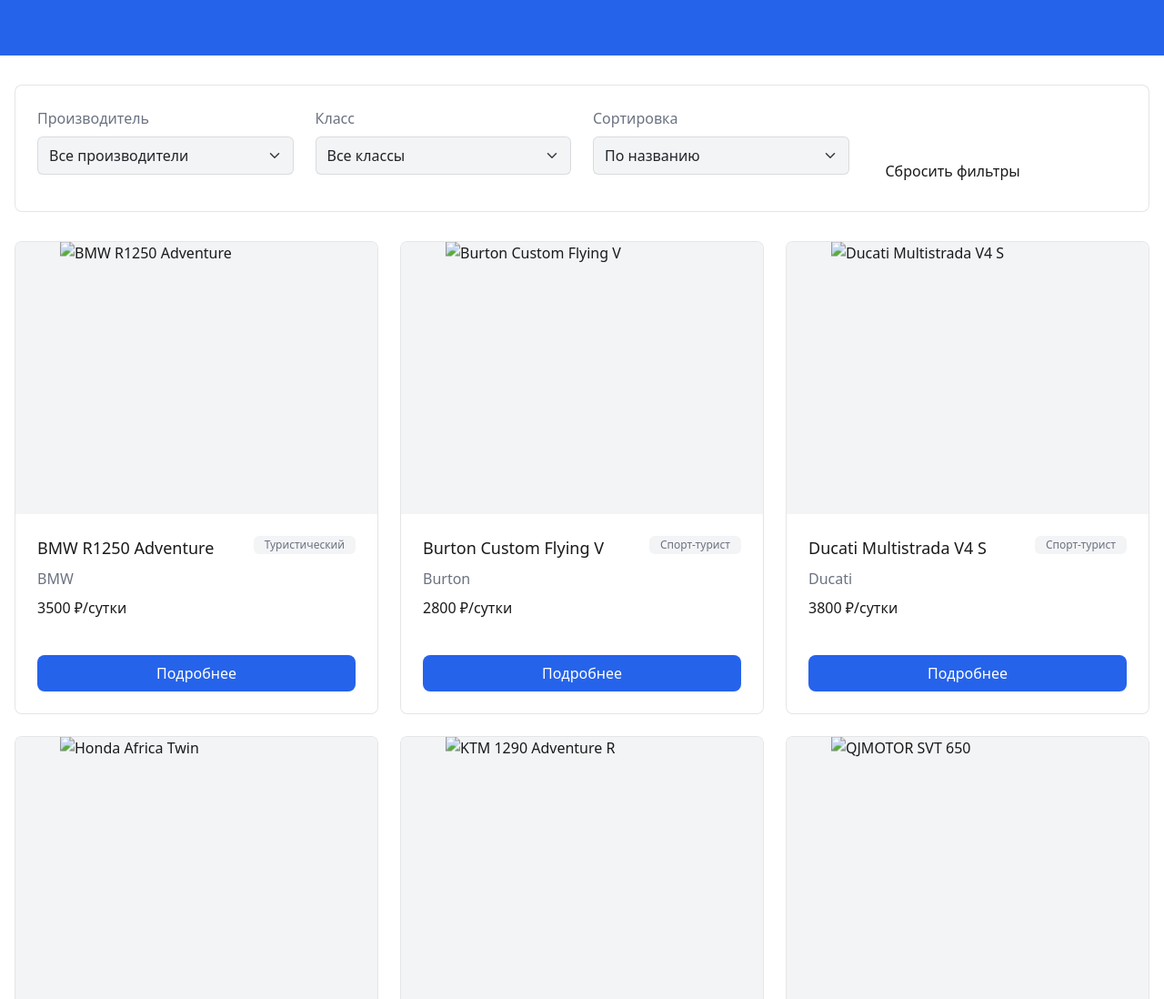
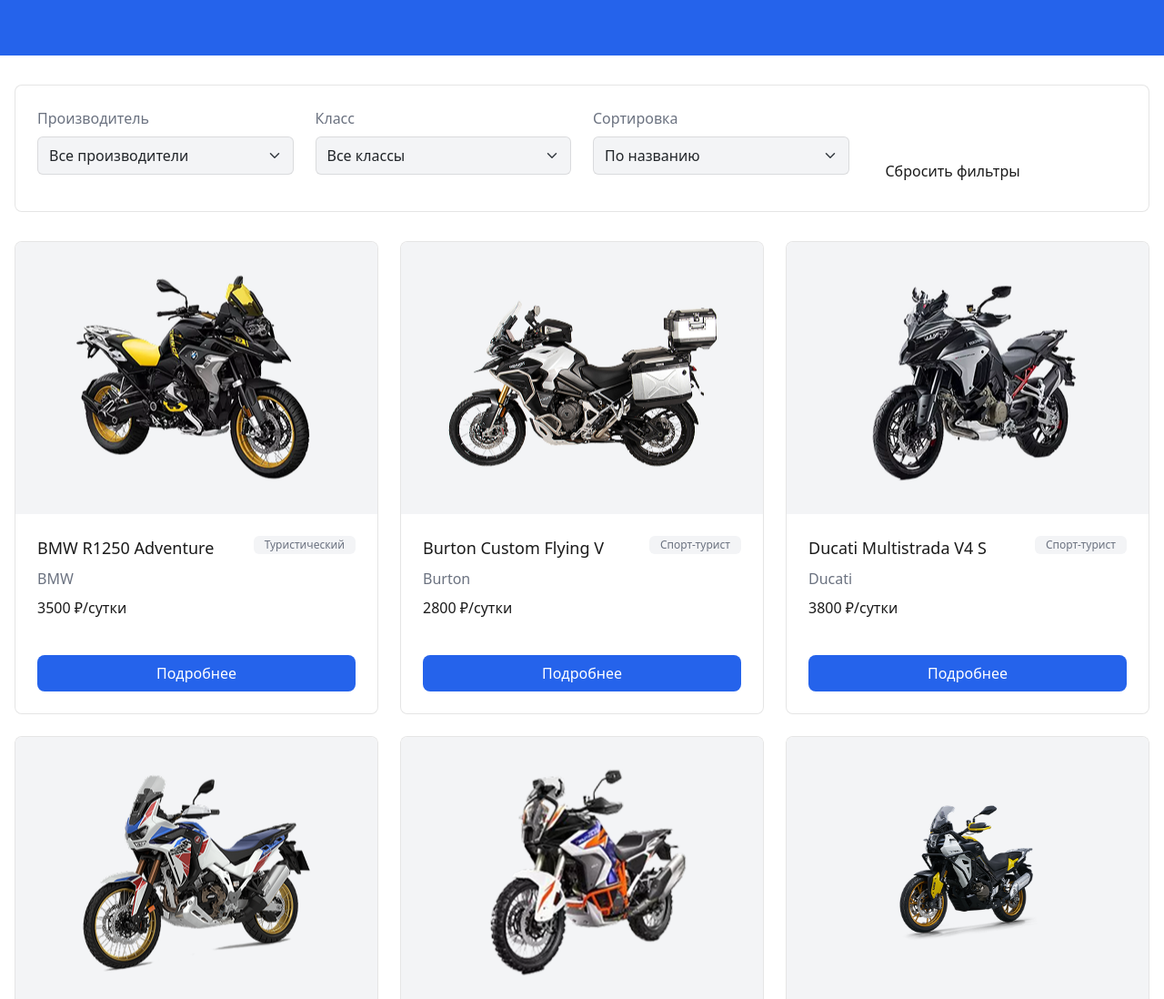
Before and after one commit to web-design-group/final-site-maksim921, a plain HTML site: page moto.html in a window 1280 px wide. Shown: the part 202-1300 px from the top of the page at 91% size. Drawn offline with nearby package versions, Linux system fonts and the light colour scheme.

Commit message:
Update moto.html

```diff
--- a/moto.html
+++ b/moto.html
@@ -342,7 +342,7 @@
           subcategory: "Туристический",
           manufacturer: "QJMOTOR",
           price: 2500,
-          image: "moto/1.png",
+          image: "images/1.png",
         },
         {
           id: "mc-2",
@@ -351,7 +351,7 @@
           subcategory: "Эндуро",
           manufacturer: "Honda",
           price: 3200,
-          image: "moto/2.png",
+          image: "images/2.png",
         },
         {
           id: "mc-3",
@@ -360,7 +360,7 @@
           subcategory: "Спорт-турист",
           manufacturer: "Burton",
           price: 2800,
-          image: "moto/3.png",
+          image: "images/3.png",
         },
         {
           id: "mc-4",
@@ -369,7 +369,7 @@
           subcategory: "Туристический",
           manufacturer: "BMW",
           price: 3500,
-          image: "moto/4.png",
+          image: "images/4.png",
         },
         {
           id: "mc-5",
@@ -378,7 +378,7 @@
           subcategory: "Эндуро",
           manufacturer: "KTM",
           price: 3400,
-          image: "moto/5.png",
+          image: "images/5.png",
         },
         {
           id: "mc-6",
@@ -387,7 +387,7 @@
           subcategory: "Спорт-турист",
           manufacturer: "Ducati",
           price: 3800,
-          image: "moto/6.png",
+          image: "images/6.png",
         },
       ];
 
```
